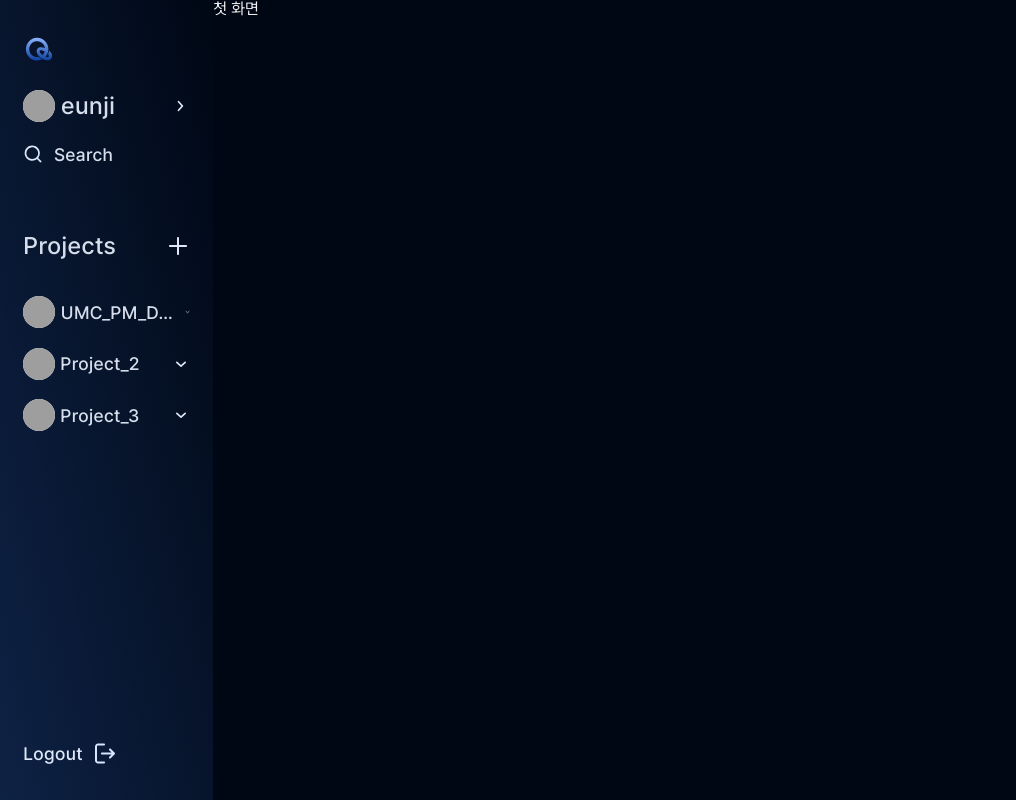
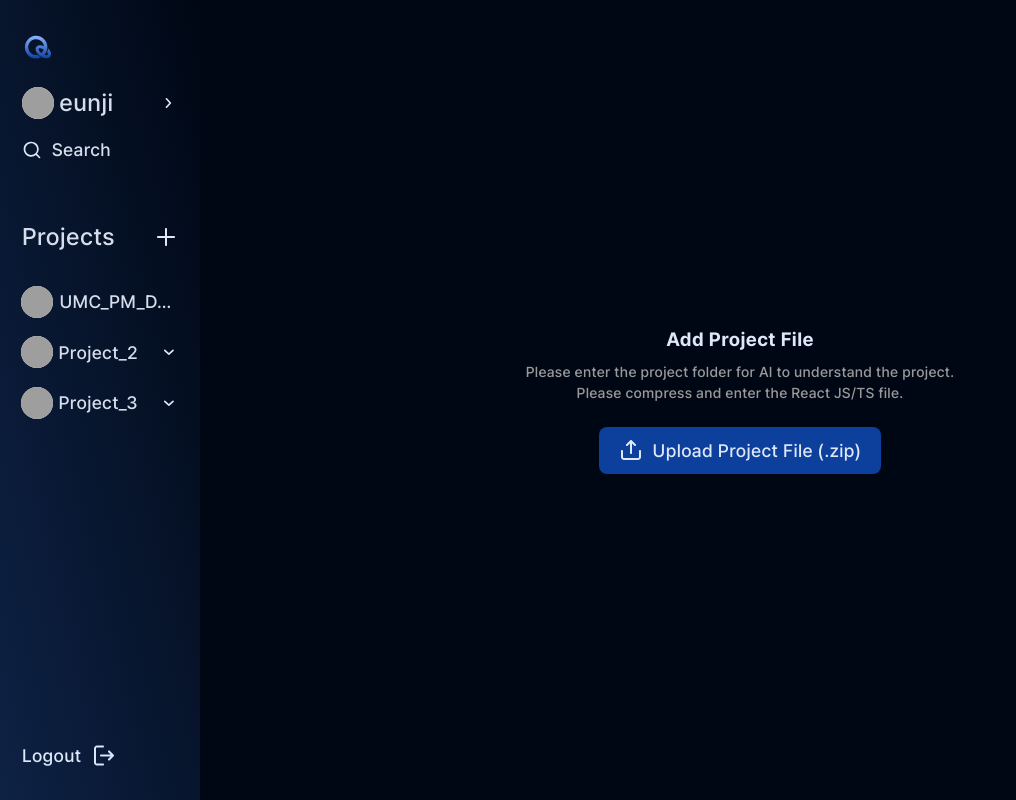
Before and after one commit to QASTUDIODEV/WEB_QASTUDIO, a React (Vite) app: page /project in a window 1280 px wide. Shown: the whole page, without its empty margins (0-1016 px from the left). Built offline with nearby package versions, Linux system fonts and the light colour scheme; grey boxes are pictures that could not be loaded.

Commit message:
feat: 첫 페이지 UI 구현

```diff
--- a/src/pages/addProject/addProject.style.ts
+++ b/src/pages/addProject/addProject.style.ts
@@ -1,5 +1,32 @@
 import styled from 'styled-components';
 
-const Container = styled.div``;
+export const Container = styled.div`
+  height: 100vh;
+  width: 100%;
+  ${({ theme }) => theme.align.column_center};
+  background: ${({ theme }) => theme.colors.primary.pri_900};
+`;
 
-export { Container };
+export const Title = styled.div`
+  text-align: center;
+  font-family: Pretendard;
+  font-size: 19.2px;
+  font-style: normal;
+  font-weight: 700;
+  line-height: 150%; /* 28.8px */
+  letter-spacing: 0.384px;
+  color: ${({ theme }) => theme.colors.primary.pri_50};
+  margin-bottom: 0.5208333333%;
+`;
+
+export const Text = styled.div`
+  text-align: center;
+  font-family: Pretendard;
+  font-size: 14.4px;
+  font-style: normal;
+  font-weight: 500;
+  line-height: 150%; /* 21.6px */
+  letter-spacing: 0.288px;
+  color: ${({ theme }) => theme.colors.gray.gray_300};
+  margin-bottom: 2.083333333%;
+`;
--- a/src/pages/addProject/addProject.tsx
+++ b/src/pages/addProject/addProject.tsx
@@ -1,5 +1,19 @@
+import Button from '@/components/common/button/button';
+
+import Upload from '@/assets/icons/upload.svg?react';
 import * as S from '@/pages/addProject/addProject.style';
 
 export default function AddProjectPage() {
-  return <S.Container>첫 화면</S.Container>;
+  return (
+    <S.Container>
+      <S.Title>Add Project File</S.Title>
+      <S.Text>
+        Please enter the project folder for AI to understand the project. <br />
+        Please compress and enter the React JS/TS file.
+      </S.Text>
+      <Button type="normal" color="blue" icon={<Upload />} iconPosition="left">
+        Upload Project File (.zip)
+      </Button>
+    </S.Container>
+  );
 }
```
